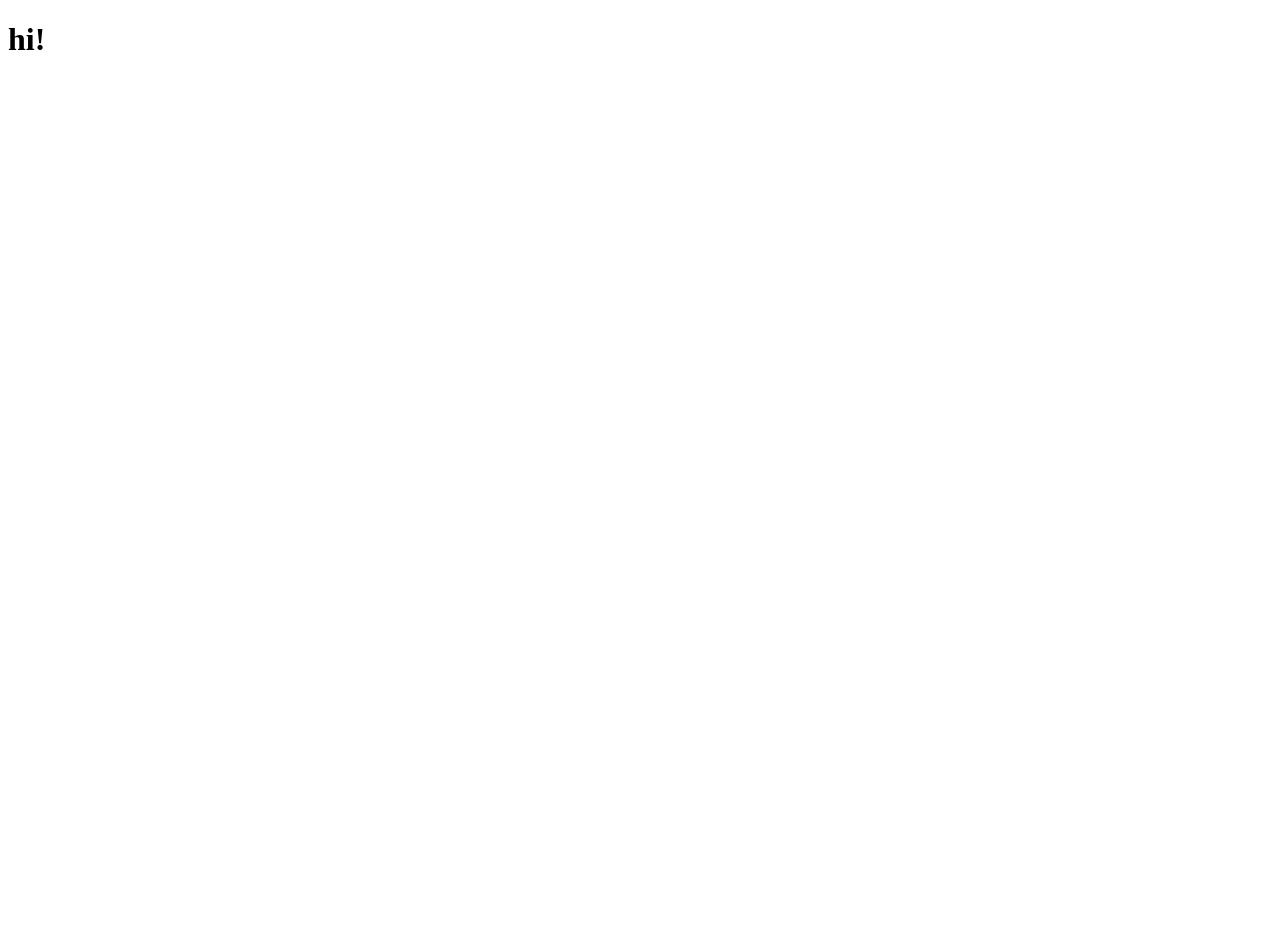
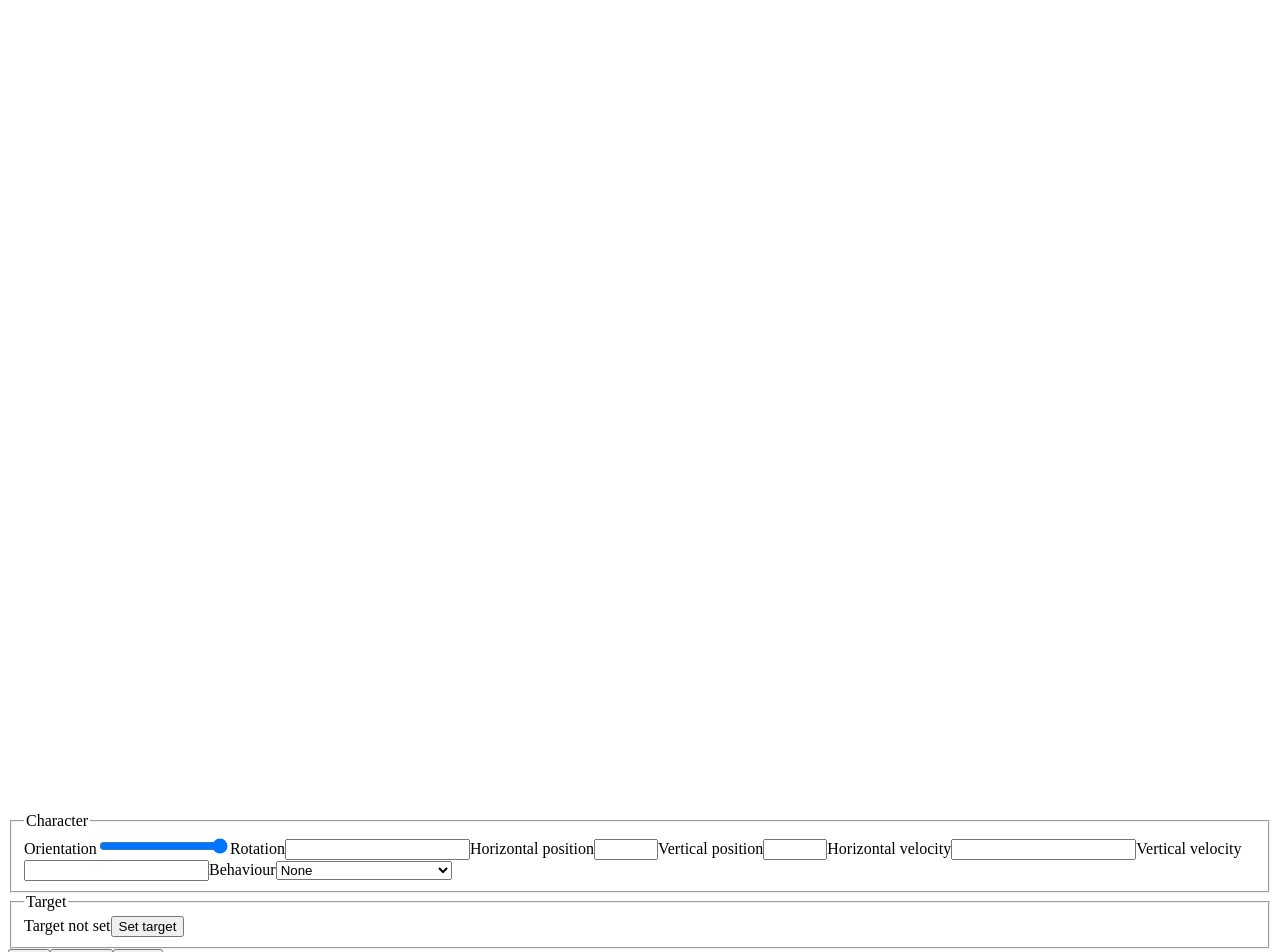
Before and after one commit to craigdallimore/steering-behaviour, a React app: page / in a window 1280 px wide. Shown: the top 952 px of the page. Before the commit the page ends 800 px from the top, so only its background shows below. Built offline with nearby package versions, Linux system fonts and the light colour scheme; the HTML template or start-up script is replaced by a standard one.

Commit message:
Integrate typescript; state updates need work

```diff
--- a/package.json
+++ b/package.json
@@ -10,6 +10,7 @@
     "@typescript-eslint/parser": "^5.9.1",
     "eslint": "^7.29.0",
     "eslint-config-prettier": "^8.3.0",
+    "prettier": "^2.5.1",
     "react": "^17.0.2",
     "react-dom": "^17.0.2",
     "rollup": "^2.51.0",
--- /dev/null
+++ b/src/components/Canvas.tsx
@@ -0,0 +1,23 @@
+import React from "react";
+import { type State } from "../main/state.js";
+import * as app from "../main/index.js";
+
+const Canvas = (props: { state: State }) => {
+  const canvasRef = React.useRef<HTMLCanvasElement | null>(null);
+
+  console.log(props.state.lastUpdated);
+  React.useEffect(() => {
+    if (canvasRef.current) {
+      const ctx = canvasRef.current.getContext("2d");
+      if (ctx) {
+        //app.runEffects(ctx, props.state);
+      }
+    }
+  }, [props.state.lastUpdated]);
+
+  return (
+    <canvas ref={canvasRef} width="800" height="800" id="canvas-main"></canvas>
+  );
+};
+
+export default Canvas;
--- /dev/null
+++ b/src/components/Layout.tsx
@@ -0,0 +1,87 @@
+import React from "react";
+import Canvas from "./Canvas.js";
+import useRAF from "../hooks/useRAF.js";
+import * as app from "../main/index.js";
+
+const Main = () => {
+  const [state, dispatch] = React.useReducer(app.update, app.initialState);
+
+  useRAF((tick: number) => {
+    dispatch({ type: "TICK", payload: tick });
+  });
+
+  return (
+    <main>
+      <Canvas state={state} />
+      <form>
+        <fieldset>
+          <legend>Character</legend>
+
+          <label htmlFor="orientation">Orientation</label>
+          <input id="orientation" type="range" min="-2" max="2" step="0.1" />
+
+          <label htmlFor="rotation">Rotation</label>
+          <input id="rotation" type="number" />
+
+          <label htmlFor="position-x">Horizontal position</label>
+          <input id="position-x" type="number" min="0" max="800" />
+
+          <label htmlFor="position-z">Vertical position</label>
+          <input id="position-z" type="number" min="0" max="800" />
+
+          <label htmlFor="velocity-x">Horizontal velocity</label>
+          <input id="velocity-x" type="number" />
+
+          <label htmlFor="velocity-z">Vertical velocity</label>
+          <input id="velocity-z" type="number" />
+
+          <label htmlFor="behaviour">Behaviour</label>
+          <select id="behaviour">
+            <option value="NONE">None</option>
+            <option value="ALIGN">Align</option>
+            <option value="ARRIVE">Arrive</option>
+            <option value="COLLISION_AVOIDANCE">Collision Avoidance</option>
+            <option value="EVADE">Evade</option>
+            <option value="FACE">Face</option>
+            <option value="FLEE">Flee</option>
+            <option value="FOLLOW_PATH_CHASE_RABBIT">
+              Follow path (chase rabbit)
+            </option>
+            <option value="FOLLOW_PATH_PREDICT">
+              Follow path (predictive)
+            </option>
+            <option value="LOOK_WHERE_YOU_ARE_GOING">
+              Look where you are going
+            </option>
+            <option value="MATCH_VELOCITY">Match velocity</option>
+            <option value="OBSTACLE_AVOIDANCE">Obstacle avoidance</option>
+            <option value="PURSUE">Pursue</option>
+            <option value="SEEK">Seek</option>
+            <option value="SEPARATION">Separation</option>
+            <option value="WANDER">Wander</option>
+          </select>
+        </fieldset>
+
+        <fieldset id="target">
+          <legend>Target</legend>
+          <span id="target-label">Target not set</span>
+          <button type="button" id="btn-set-target">
+            Set target
+          </button>
+        </fieldset>
+
+        <button type="button" id="play-pause">
+          Play
+        </button>
+        <button type="button" id="refresh">
+          Refresh
+        </button>
+        <button type="button" id="reset">
+          Reset
+        </button>
+      </form>
+    </main>
+  );
+};
+
+export default Main;
--- /dev/null
+++ b/src/hooks/useRAF.tsx
@@ -0,0 +1,30 @@
+// Reference: https://css-tricks.com/using-requestanimationframe-with-react-hooks/
+
+import React from "react";
+
+type Callback = (tick: number) => void;
+
+const useAnimationFrame = (callback: Callback) => {
+  const requestRef = React.useRef<number>();
+  const previousTimeRef = React.useRef<number>();
+
+  const animate = (time: number) => {
+    if (previousTimeRef.current != undefined) {
+      const deltaTime = time - previousTimeRef.current;
+      callback(deltaTime);
+    }
+    previousTimeRef.current = time;
+    requestRef.current = requestAnimationFrame(animate);
+  };
+
+  React.useEffect(() => {
+    requestRef.current = requestAnimationFrame(animate);
+    return () => {
+      if (requestRef.current) {
+        cancelAnimationFrame(requestRef.current);
+      }
+    };
+  }, []);
+};
+
+export default useAnimationFrame;
--- a/src/main/state.ts
+++ b/src/main/state.ts
@@ -30,6 +30,7 @@ export type SteeringBehaviour =
   | "WANDER";
 
 export type State = {
+  lastUpdated: number;
   isPaused: boolean;
   isSettingTarget: boolean;
   focussedCharacterId: null | CharacterId;
@@ -39,7 +40,8 @@ export type State = {
 };
 
 export const initialState: State = {
-  isPaused: true,
+  lastUpdated: 0,
+  isPaused: false,
   isSettingTarget: false,
   focussedCharacterId: "aa",
   characters: new Map([
--- a/src/main/update.ts
+++ b/src/main/update.ts
@@ -517,6 +517,8 @@ export function update(state: State, action: Action): State {
       }
       const time = action.payload;
 
+      state.lastUpdated = Date.now();
+
       state.characters = new Map(
         [...state.characters].map(([id, char]) => {
           const nextChar = applyBehaviour(
```
Also changed, not shown: src/main.tsx (+5 -4 lines), 2 other files (tests, documents, lock files or other folders).
